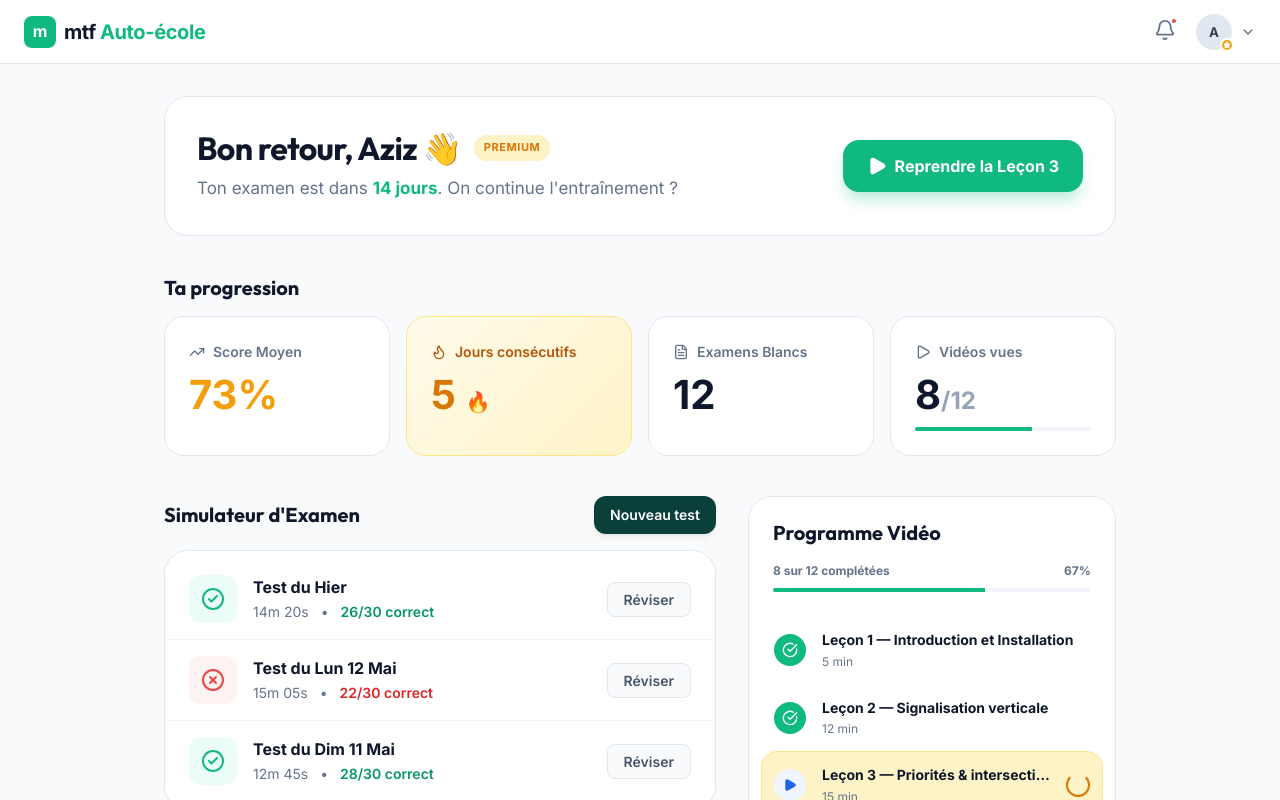
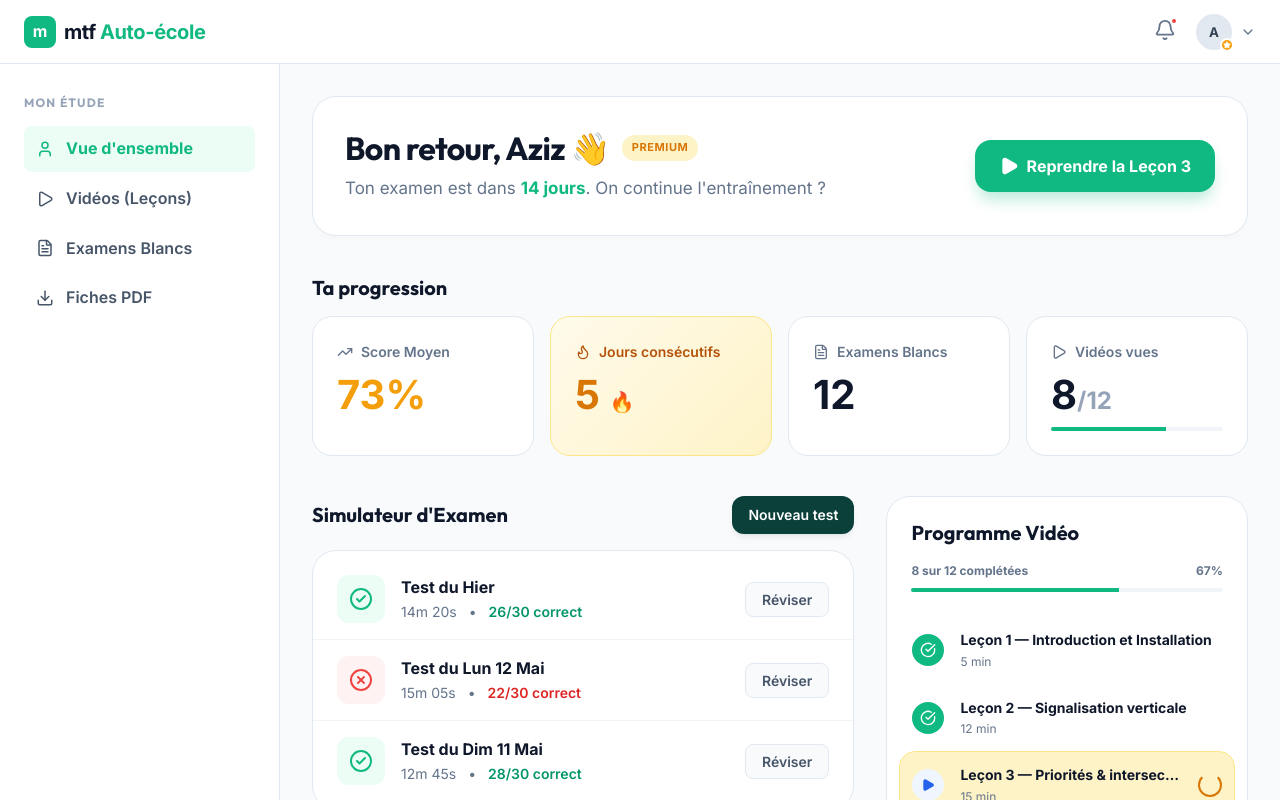
Before and after one commit to mtfdelivery/mtf_Auto--cole, a React (Vite) app: page /dashboard in a window 1280 px wide. Shown: the top 800 px of the page. Built offline with nearby package versions, Linux system fonts and the light colour scheme.

Commit message:
style: added vertical side navigation drawer to Student Dashboard

```diff
--- a/src/pages/StudentDashboard.tsx
+++ b/src/pages/StudentDashboard.tsx
@@ -81,6 +81,7 @@ export default function StudentDashboard() {
                 display: 'flex', alignItems: 'center', justifyContent: 'space-between',
                 padding: '0 24px', height: 64
             }}>
+                {/* ... Header Content (Unchanged) ... */}
                 <div style={{ display: 'flex', alignItems: 'center', gap: 12 }}>
                     <Link to="/" style={{ display: 'flex', alignItems: 'center', gap: 8, textDecoration: 'none' }}>
                         <div style={{ width: 32, height: 32, background: 'var(--clr-primary)', borderRadius: 8, display: 'grid', placeItems: 'center', color: '#fff', fontWeight: 700 }}>m</div>
@@ -150,7 +151,30 @@ export default function StudentDashboard() {
                 </div>
             </header>
 
-            <main style={{ maxWidth: 1000, margin: '0 auto', width: '100%', padding: '32px 24px 64px', display: 'flex', flexDirection: 'column', gap: 40 }}>
+            <div style={{ display: 'flex', flex: 1 }}>
+                {/* DRAWER / SIDEBAR */}
+                <aside style={{ width: 280, borderRight: '1px solid #e2e8f0', background: '#fff', padding: '32px 24px', display: 'flex', flexDirection: 'column', gap: 32 }}>
+                    <div>
+                        <h2 style={{ fontSize: '0.75rem', fontWeight: 800, color: '#94a3b8', textTransform: 'uppercase', letterSpacing: '0.1em', marginBottom: 16 }}>Mon Étude</h2>
+                        <nav style={{ display: 'flex', flexDirection: 'column', gap: 4 }}>
+                            <Link to="/dashboard" style={{ display: 'flex', alignItems: 'center', gap: 12, padding: '10px 12px', borderRadius: 8, background: '#ecfdf5', color: '#10b981', fontWeight: 700, textDecoration: 'none' }}>
+                                <User size={18} /> Vue d'ensemble
+                            </Link>
+                            <Link to="#" style={{ display: 'flex', alignItems: 'center', gap: 12, padding: '10px 12px', borderRadius: 8, color: '#475569', fontWeight: 600, textDecoration: 'none' }}>
+                                <Play size={18} /> Vidéos (Leçons)
+                            </Link>
+                            <Link to="#" style={{ display: 'flex', alignItems: 'center', gap: 12, padding: '10px 12px', borderRadius: 8, color: '#475569', fontWeight: 600, textDecoration: 'none' }}>
+                                <FileText size={18} /> Examens Blancs
+                            </Link>
+                            <Link to="#" style={{ display: 'flex', alignItems: 'center', gap: 12, padding: '10px 12px', borderRadius: 8, color: '#475569', fontWeight: 600, textDecoration: 'none' }}>
+                                <Download size={18} /> Fiches PDF
+                            </Link>
+                        </nav>
+                    </div>
+                </aside>
+
+                {/* MAIN CONTENT */}
+                <main style={{ maxWidth: 1000, margin: '0 auto', width: '100%', padding: '32px 32px 64px', display: 'flex', flexDirection: 'column', gap: 40 }}>
 
                     {/* 2. Hero Welcome Strip */}
                     <section style={{ display: 'grid', gridTemplateColumns: '1fr auto', gap: 24, alignItems: 'center', background: '#fff', padding: 32, borderRadius: 24, border: '1px solid #e2e8f0', boxShadow: '0 4px 6px -1px rgba(0,0,0,0.02)' }}>
@@ -386,6 +410,7 @@ export default function StudentDashboard() {
                         </div>
                     </div>
                 </main>
+            </div>
         </PageTransition>
     );
 }
```
Lines whose indentation alone changed are shown as unchanged.
